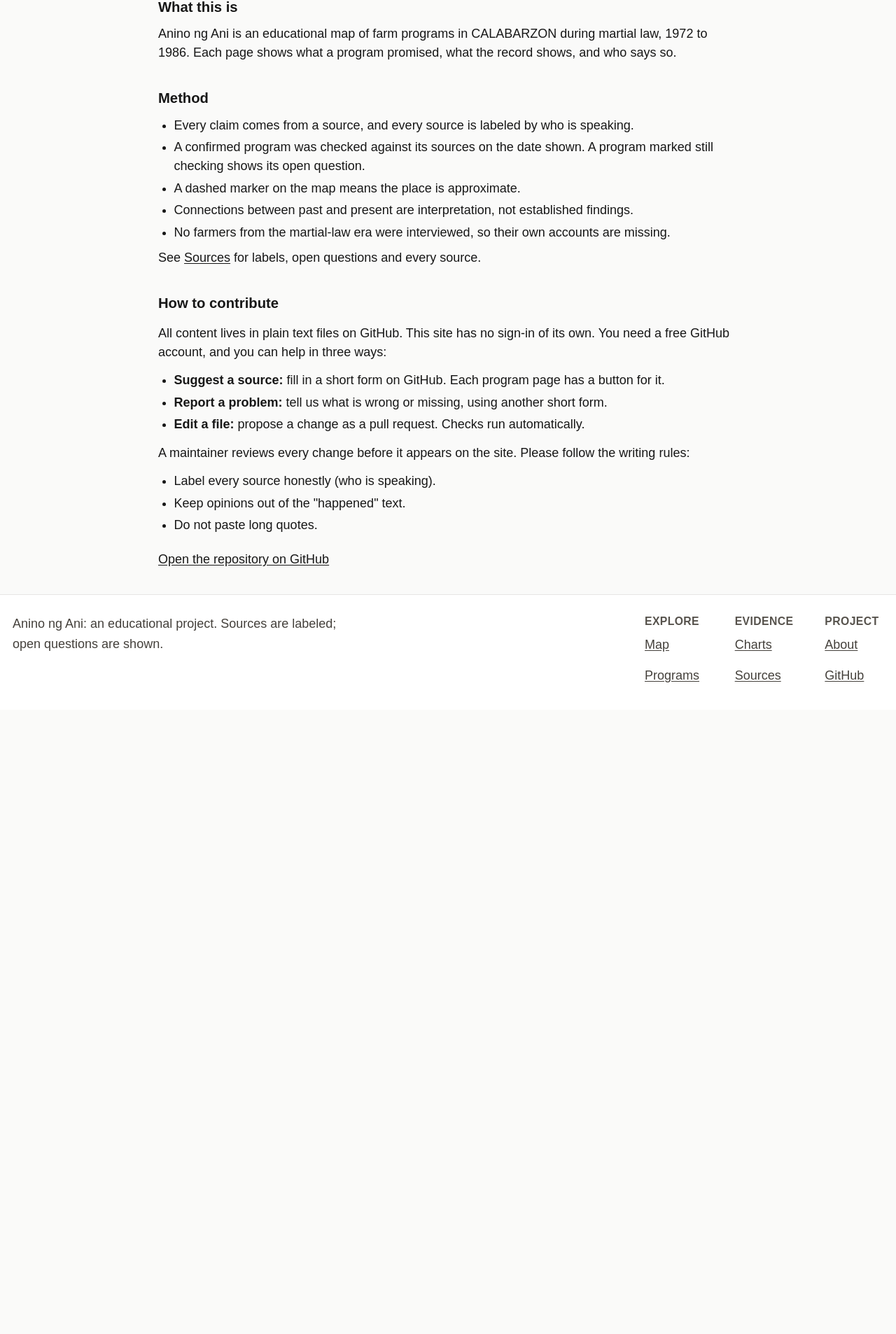
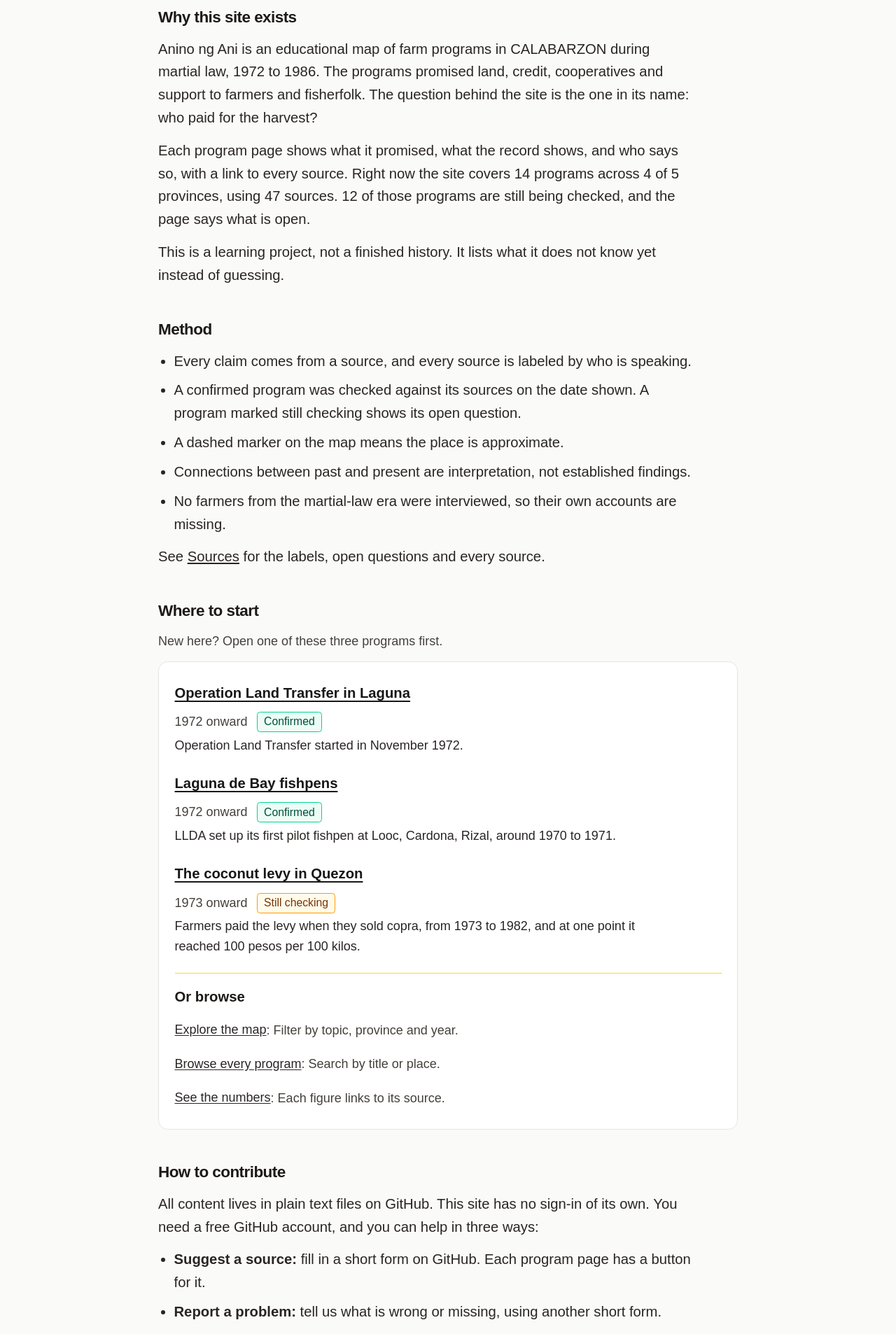
Before and after one commit to shawneetz/ani-nino, a Next.js app in the folder nextjs-app/: page /about in a window 1280 px wide. Shown: the part 176-2082 px from the top of the page at 70% size. Before the commit the page ends 1190 px from the top, so only its background shows below. Built offline with nearby package versions, Linux system fonts and the light colour scheme.

Commit message:
feat: add about page with project background, methodology, and contribution guide
- add short narrative with numbers computed at build
- add where-to-start box with the three featured programs
- add browse links to the map, programs and charts

```diff
--- a/nextjs-app/app/about/page.tsx
+++ b/nextjs-app/app/about/page.tsx
@@ -1,48 +1,173 @@
-// What this file does: explains the project's method and how readers can contribute.
-// Contributions are GitHub-only in v1, so this page never mentions accounts on this site.
+// what this file does: the /about page
+//   order: short narrative, method, where to start, how to contribute
+//   the narrative numbers come from landingStats, so they never go out of date
+//   the "where to start" box reuses FEATURED from site.ts, the same picks as the landing page
+// contributions are github only in v1, so this page never mentions accounts on this site
+// it is a server component and ships no client code
 import type { Metadata } from "next";
 import Link from "next/link";
-import { REPO_URL, SITE } from "@/lib/site";
+import { ButtonLink } from "@/components/Button";
+import { Card } from "@/components/Card";
+import { Container } from "@/components/Container";
+import { Section } from "@/components/Section";
+import { StatusTag } from "@/components/StatusTag";
+import type { Program } from "@/lib/content-schema";
+import { getPrograms, getSources } from "@/lib/content";
+import { yearRange } from "@/lib/filter";
+import { firstSentence } from "@/lib/first-sentence";
+import { landingStats } from "@/lib/landing-stats";
+import { CONTENT_URL, FEATURED, ISSUES_URL, REPO_URL, SITE } from "@/lib/site";
 
-export const metadata: Metadata = { title: "About" };
+export const metadata: Metadata = {
+  title: "About",
+  description: "Why this site exists, how each claim is checked, where to start and how to help.",
+};
 
-export default function AboutPage() {
+// the other places a first-time reader can start, besides the featured programs
+const OTHER_STARTS = [
+  { href: "/map", label: "Explore the map", hint: "Filter by topic, province and year." },
+  { href: "/programs", label: "Browse every program", hint: "Search by title or place." },
+  { href: "/charts", label: "See the numbers", hint: "Each figure links to its source." },
+] as const;
+
+// shared look for link rows, so the box stays consistent
+const LINK = "tap-target inline-flex items-center text-lg font-semibold underline underline-offset-4";
+
+/**
+ * Renders the about page.
+ *
+ * @remarks
+ * Server Component. Programs and sources are read once at build time. A slug in
+ * `FEATURED` that does not match a program is skipped, so a typo never breaks the page.
+ */
+export default async function AboutPage() {
+  const [programs, sources] = await Promise.all([getPrograms(), getSources()]);
+  const stats = landingStats(programs, sources.length);
+
+  // featured picks, in the order listed in site.ts
+  const featured = FEATURED.map((slug) => programs.find((program) => program.slug === slug)).filter(
+    (program): program is Program => program !== undefined,
+  );
+
   return (
-    <main id="main" className="mx-auto max-w-3xl space-y-8 px-4 py-6">
-      <h1 className="text-2xl font-semibold tracking-tight text-stone-900">About {SITE.title}</h1>
-      <section className="space-y-2">
-        <h2 className="text-lg font-semibold">What this is</h2>
-        <p>{SITE.title} is an educational map of farm programs in CALABARZON during martial law, 1972 to 1986. Each page shows what a program promised, what the record shows, and who says so.</p>
-      </section>
+    <Container as="main" width="prose" className="space-y-10 py-6">
+      <h1 className="text-3xl font-bold tracking-tight text-stone-950">About {SITE.title}</h1>
 
-      <section className="space-y-2">
-        <h2 className="text-lg font-semibold">Method</h2>
-        <ul className="list-disc space-y-1 pl-5">
+      {/* narrative: short, plain and honest about what this is */}
+      <Section id="story" title="Why this site exists">
+        <div className="max-w-[68ch] space-y-3 text-lg leading-relaxed text-stone-800">
+          <p>
+            {SITE.title} is an educational map of farm programs in CALABARZON during martial law, 1972 to 1986.
+            The programs promised land, credit, cooperatives and support to farmers and fisherfolk.
+            The question behind the site is the one in its name: {SITE.tagline.toLowerCase()}
+          </p>
+          <p>
+            Each program page shows what it promised, what the record shows, and who says so, with a link to every
+            source. Right now the site covers {stats.programs} programs across {stats.provincesCovered} of{" "}
+            {stats.provincesTotal} provinces, using {stats.sources} sources. {stats.checking} of those programs
+            are still being checked, and the page says what is open.
+          </p>
+          <p>
+            This is a learning project, not a finished history. It lists what it does not know yet instead of
+            guessing.
+          </p>
+        </div>
+      </Section>
+
+      {/* method: the rules every page follows */}
+      <Section id="method" title="Method">
+        <ul className="max-w-[68ch] list-disc space-y-2 pl-5 text-lg leading-relaxed text-stone-800">
           <li>Every claim comes from a source, and every source is labeled by who is speaking.</li>
-          <li>A confirmed program was checked against its sources on the date shown. A program marked still checking shows its open question.</li>
+          <li>
+            A confirmed program was checked against its sources on the date shown. A program marked still checking
+            shows its open question.
+          </li>
           <li>A dashed marker on the map means the place is approximate.</li>
           <li>Connections between past and present are interpretation, not established findings.</li>
           <li>No farmers from the martial-law era were interviewed, so their own accounts are missing.</li>
         </ul>
-        <p>See <Link href="/sources" className="underline underline-offset-2">Sources</Link> for labels, open questions and every source.</p>
-      </section>
+        <p className="max-w-[68ch] text-lg leading-relaxed text-stone-800">
+          See{" "}
+          <Link href="/sources" className="underline underline-offset-2">
+            Sources
+          </Link>{" "}
+          for the labels, open questions and every source.
+        </p>
+      </Section>
 
-      <section className="space-y-3">
-        <h2 className="text-lg font-semibold">How to contribute</h2>
-        <p>All content lives in plain text files on GitHub. This site has no sign-in of its own. You need a free GitHub account, and you can help in three ways:</p>
-        <ul className="list-disc space-y-1 pl-5">
-          <li><strong>Suggest a source:</strong> fill in a short form on GitHub. Each program page has a button for it.</li>
-          <li><strong>Report a problem:</strong> tell us what is wrong or missing, using another short form.</li>
-          <li><strong>Edit a file:</strong> propose a change as a pull request. Checks run automatically.</li>
+      {/* where to start: featured programs first, then the other ways in */}
+      <Section id="where-to-start" title="Where to start" intro="New here? Open one of these three programs first.">
+        <Card className="space-y-5 border-amber-300 bg-amber-50">
+          {featured.length > 0 && (
+            <ul className="space-y-4">
+              {featured.map((program) => (
+                <li key={program.slug} className="space-y-1">
+                  <Link href={`/programs/${program.slug}`} className={LINK}>
+                    {program.title}
+                  </Link>
+                  <div className="flex flex-wrap items-center gap-x-3 gap-y-1 text-base text-stone-700">
+                    <span>{yearRange(program)}</span>
+                    <StatusTag status={program.status} />
+                  </div>
+                  <p className="max-w-[68ch] leading-relaxed text-stone-800">{firstSentence(program.happened)}</p>
+                </li>
+              ))}
+            </ul>
+          )}
+
+          {/* other ways in, for readers who would rather browse */}
+          <div className="space-y-2 border-t border-amber-300 pt-4">
+            <h3 className="text-lg font-semibold text-stone-900">Or browse</h3>
+            <ul className="space-y-1">
+              {OTHER_STARTS.map((item) => (
+                <li key={item.href} className="text-base text-stone-800">
+                  <Link href={item.href} className="tap-target inline-flex items-center underline underline-offset-2">
+                    {item.label}
+                  </Link>
+                  <span className="text-stone-700">: {item.hint}</span>
+                </li>
+              ))}
+            </ul>
+          </div>
+        </Card>
+      </Section>
+
+      {/* contribute: github only in v1, so no sign-in wording here */}
+      <Section id="contribute" title="How to contribute">
+        <div className="max-w-[68ch] space-y-3 text-lg leading-relaxed text-stone-800">
+          <p>
+            All content lives in plain text files on GitHub. This site has no sign-in of its own. You need a free
+            GitHub account, and you can help in three ways:
+          </p>
+          <ul className="list-disc space-y-2 pl-5">
+            <li>
+              <strong>Suggest a source:</strong> fill in a short form on GitHub. Each program page has a button for
+              it.
+            </li>
+            <li>
+              <strong>Report a problem:</strong> tell us what is wrong or missing, using another short form.
+            </li>
+            <li>
+              <strong>Edit a file:</strong> propose a change as a pull request. Checks run automatically.
+            </li>
           </ul>
           <p>A maintainer reviews every change before it appears on the site. Please follow the writing rules:</p>
-        <ul className="list-disc space-y-1 pl-5">
+          <ul className="list-disc space-y-2 pl-5">
             <li>Label every source honestly (who is speaking).</li>
             <li>Keep opinions out of the &quot;happened&quot; text.</li>
             <li>Do not paste long quotes.</li>
           </ul>
-        <a href={REPO_URL} target="_blank" rel="noopener noreferrer" className="inline-flex min-h-[44px] items-center underline underline-offset-2">Open the repository on GitHub</a>
-      </section>
-    </main>
+        </div>
+        <div className="flex flex-wrap gap-3">
+          <ButtonLink href={ISSUES_URL}>Suggest a source</ButtonLink>
+          <ButtonLink href={CONTENT_URL} variant="secondary">
+            Browse the content files
+          </ButtonLink>
+          <ButtonLink href={REPO_URL} variant="secondary">
+            Open the repository on GitHub
+          </ButtonLink>
+        </div>
+      </Section>
+    </Container>
   );
 }
```
Lines whose indentation alone changed are shown as unchanged.
